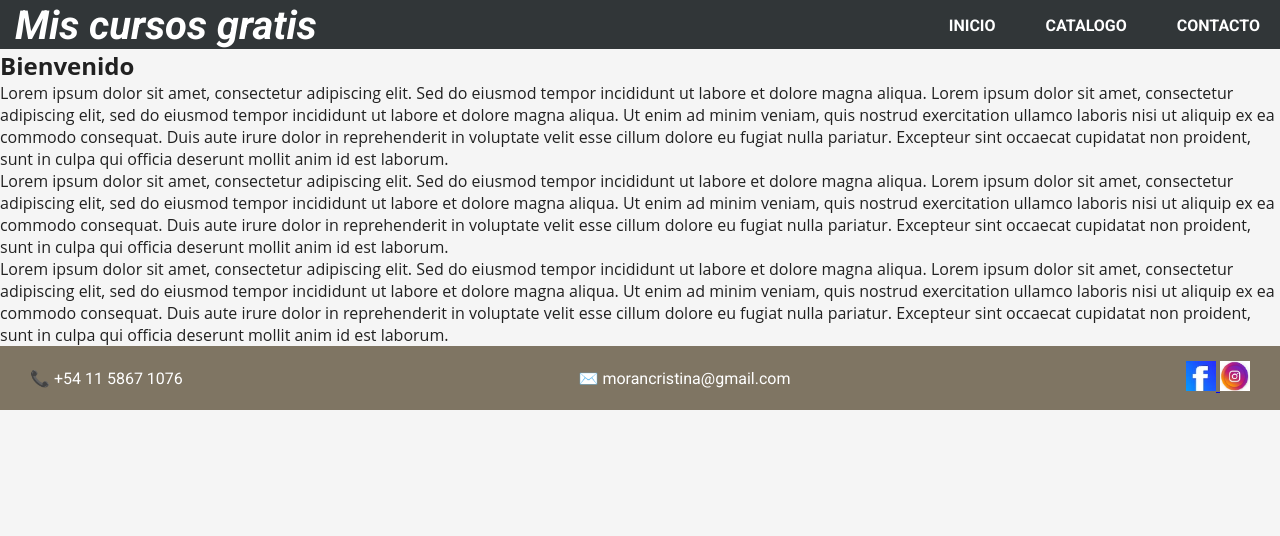
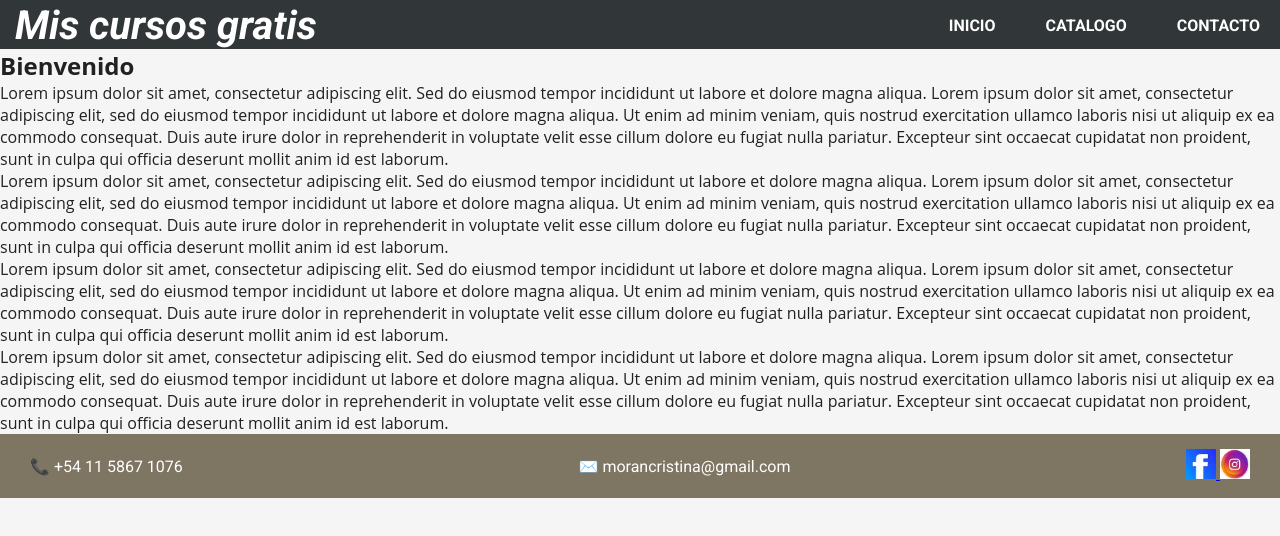
Before and after one commit to CrisMoran/prueba, a plain HTML site: page index.html in a window 1280 px wide. Drawn offline with Linux system fonts and the light colour scheme.

Commit message:
Add files via upload

```diff
--- a/index.html
+++ b/index.html
@@ -44,6 +44,12 @@
 	       Lorem ipsum dolor sit amet, consectetur adipiscing elit, sed do eiusmod tempor incididunt ut labore et dolore magna aliqua. Ut enim ad minim veniam, quis nostrud 		       exercitation ullamco laboris nisi ut aliquip ex ea commodo consequat. Duis aute irure dolor in reprehenderit in voluptate velit esse cillum dolore eu fugiat nulla pariatur.
 	       Excepteur sint occaecat cupidatat non proident, sunt in culpa qui officia deserunt mollit anim id est laborum.
    	    </p>
+   	    </p>
+	       <p>Lorem ipsum dolor sit amet, consectetur adipiscing elit.
+               Sed do eiusmod tempor incididunt ut labore et dolore magna aliqua.
+	       Lorem ipsum dolor sit amet, consectetur adipiscing elit, sed do eiusmod tempor incididunt ut labore et dolore magna aliqua. Ut enim ad minim veniam, quis nostrud 		       exercitation ullamco laboris nisi ut aliquip ex ea commodo consequat. Duis aute irure dolor in reprehenderit in voluptate velit esse cillum dolore eu fugiat nulla pariatur.
+	       Excepteur sint occaecat cupidatat non proident, sunt in culpa qui officia deserunt mollit anim id est laborum.
+   	    </p>
         </section>
     </main>
 
```
